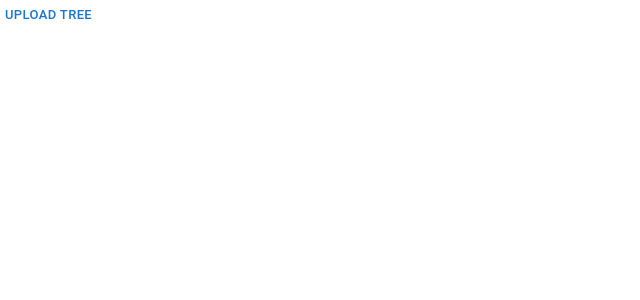
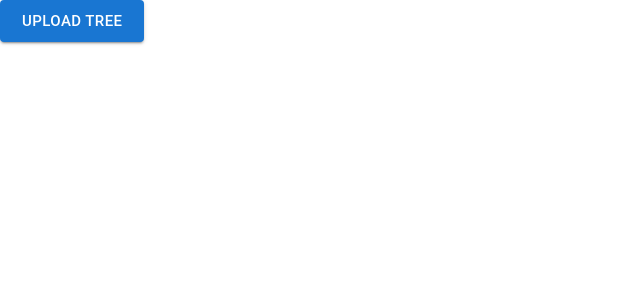
Before and after one commit to ScottGuthart/tree-viz, a React (Create React App) app: page / in a window 1280 px wide. Shown: the top 300 px of the page, without its empty margins (0-640 px from the left). Built offline with nearby package versions, Linux system fonts and the light colour scheme.

Commit message:
more prominent upload button

```diff
--- a/src/App.js
+++ b/src/App.js
@@ -30,6 +30,8 @@ function App() {
   };
   return !tree ? (
     <UploadButton
+      variant={"contained"}
+      size={"large"}
       onChange={uploadTree}
       id={"uploadTree"}
       title={"Upload Tree"}
```
